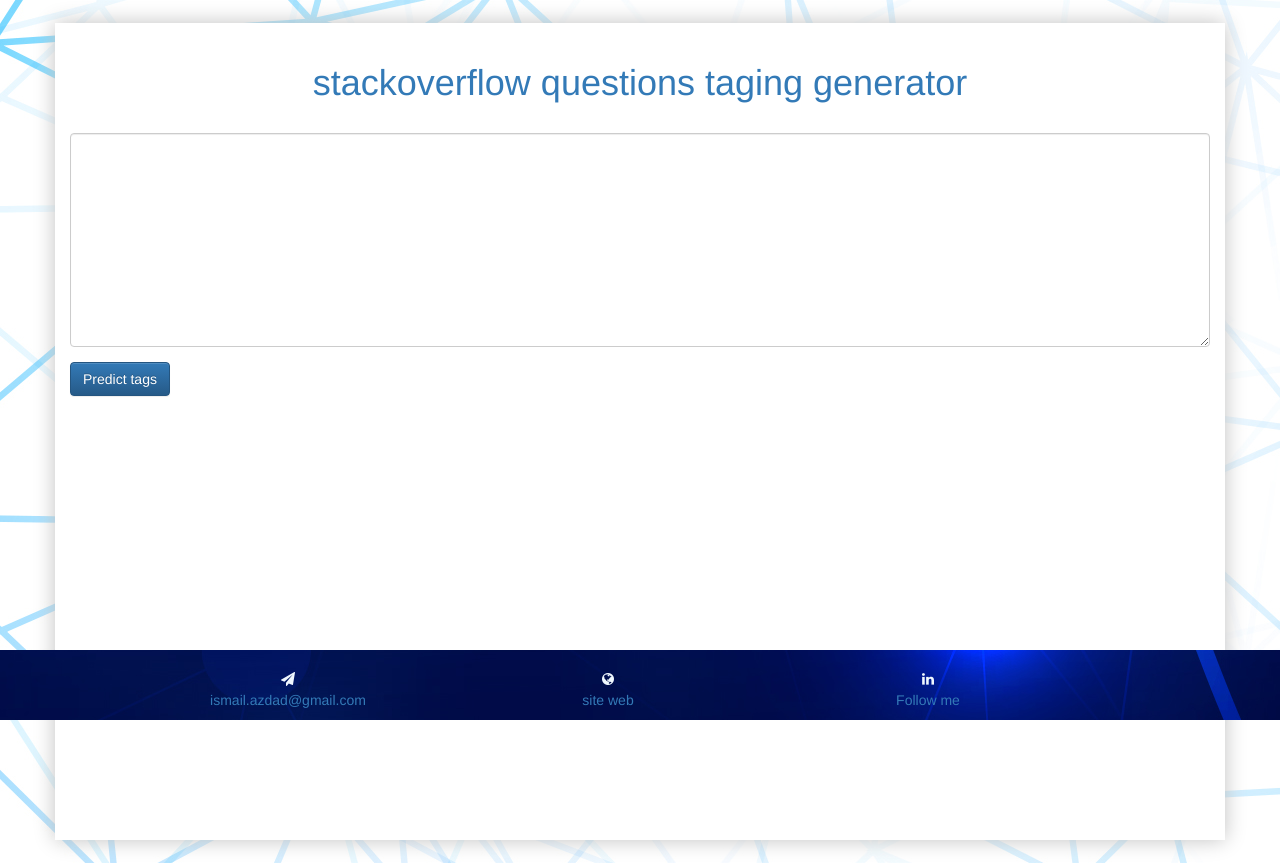
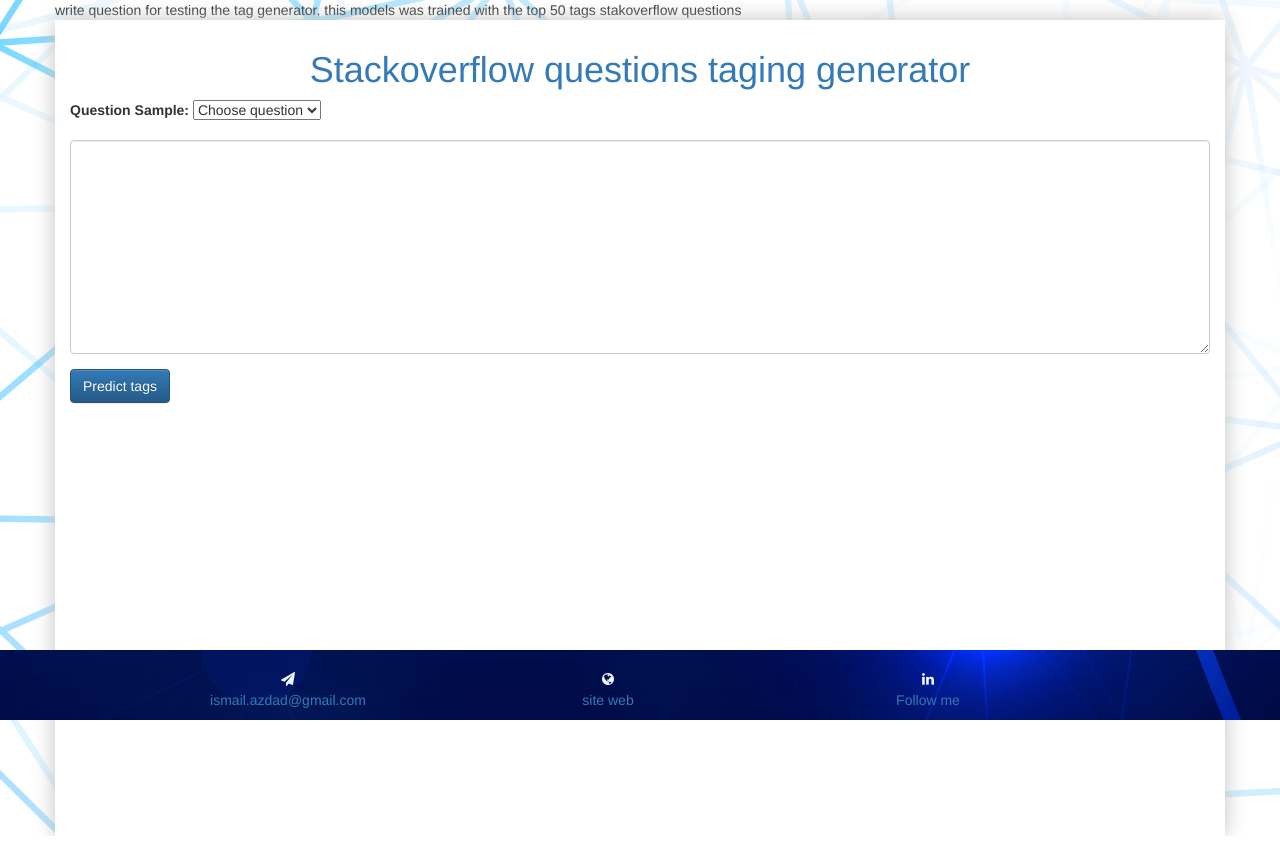
Before and after one commit to ismailazdad/stackoverflowTags, a Flask app: page / in a window 1280 px wide. Shown: the part 80-943 px from the top of the page. After the commit the page ends 916 px from the top, so only its background shows below. Run offline with Flask 2, Linux system fonts and the light colour scheme; parts of the project's set-up code (start-up, migrations or seed data) failed here and were passed over; some libraries are stand-ins or nearby versions.

Commit message:
add sample question in selectbox

```diff
--- a/static/styles/style.css
+++ b/static/styles/style.css
@@ -1,7 +1,5 @@
 .main-section{
-margin:2% 0 2% 0;
-padding: 20px;
-/*margin-top: 100px;*/
+padding: 10px;
 background-color: #fff;
 box-shadow: 0px 0px 20px #c1c1c1;
 }
--- a/templates/index.html
+++ b/templates/index.html
@@ -11,8 +11,26 @@
 <body>
 <div class="container">
     <div class="row">
+        <div>write question for testing the tag generator, this models was trained with the top 50 tags stakoverflow questions</div>
         <div class="col-lg-12 col-sm-12 col-11 main-section">
-            <h1 class="text-center text-primary"> stackoverflow questions taging generator </h1><br>
+            <h1 class="text-center text-primary"> Stackoverflow questions taging generator </h1>
+
+
+            <div class="form-group">
+                <div>
+                    <label for="size">Question Sample:</label>
+                    <select  id="sample" >
+                        <option selected>Choose question</option>
+                        <option value="0">1</option>
+                        <option value="1">2</option>
+                        <option value="2">3</option>
+                        <option value="3">4</option>
+                        <option value="4">5</option>
+                        <option value="5">6</option>
+                    </select>
+                </div>
+            </div>
+
             <form id="formsTagPredictor" onsubmit="sendForm(this.id);return false" method="post">
                 <div class="form-group">
                     <textarea class="form-control" rows="5" id="question" name="question"></textarea>
@@ -54,6 +72,22 @@
 <script src="{{ url_for('static',filename='javascript/fileinput.js') }}" type="text/javascript"></script>
 <script>
 
+    $('#sample').on('change', function() {
+        {#alert( this.value );#}
+        console.log(this.value);
+        console.log(!isNaN(this.value));
+        if(!isNaN(this.value)){
+            $('#question').val(questions[this.value]);
+        }
+    });
+   questions=[
+    "How can I remove a specific item from an array? I have an array of numbers and I'm using the method to add elements to it.\nIs there a simple way to remove a specific element from an array?\nI'm looking for the equivalent of something like:\n\nI have to use core JavaScript. Frameworks are not allowed.\n",
+    "I need to write method that return power of only integer numbers I need to write a method in java to return the power of only integer number and i want this method to return -1 or fire exception if the number exceeds the Integer.MAX_VALUE:\\nI tried the first and easy step:\\n\\nIs the above method accurate, as after debugging i found that when the result exceeds the Integer.MAX_VALUE it will go to negative number, or there is another way to handle this?\\n",
+    "Spring frame work config issue \"prefix context for for element context:annotation-config is not bound\" I am having a weird issue that I can't seem to track down. I have this working with other servers without a problem, but I can't seem to get this one to work. The closest post that I see to my problem was this post The prefix \"context\" for element \"context:component-scan\" is not bound \\nAll others really were just because the prefix was not in the xml file. I am hoping someone might be able to point me in the right direction here. \\nSpring XML file:\\n\\nSo I have that, but getting this error:\\n\\nAppreciate any help. Let me know what else I can provide.\\nThanks\\n",
+    "If I assign instance fields in HttpServlet#init(ServletConfig), does the Servlet spec guarantee I can read them in doGet()? The Servlet specification provides that a container will instantiate a single instance of my , and invoke the service methods (/) from multiple worker threads.\\nAccording to normal threading rules, it is not guaranteed that assignments to instance-level fields in 'happen before' reads from those same fields by other threads executing , unless someone arranges for synchronization at some point.\\nProbably, containers do in fact do some kind of external synchronization to ensure that work done in is visible to 'subsequent' threads.\\nHowever, does the Servlet spec explicitly guarantee that I'm threadsafe? I couldn't find a guarantee like that just now, although I must admit, I haven't read the spec from end-to-end since Servlet 2.4.\\nEDIT\\nFor example, since some answerers are getting things mixed up, my question is: what is it about the Servlet spec that says the following class is threadsafe?\\n\\nCertainly, if I were to do:\\n\\n... then I'd have a threading bug. What makes containers necessarily different?\\nEDIT 2\\nAll the answers asserting that \"the container takes care of that\" are certainly welcome, but my question is specifically about whether the Servlet spec guarantees that behaviour. To answer the question adequately, you've got to make reference to the Servlet spec. (Any version, I'm cool).\\n",
+    "JavaScript - this of this \\nAs in, would log \"Hello, Nurse!\".\\nWill it make a difference if there's control over foo?\\nEdit: There, foo is defined.\\nEdit2: Fine, instead of , . Of course parent doesn't exist, but hopefully now the semantics won't get in the way.\\nEdit3: There isn't a specific case. The provided details are pretty much all I got: There's an object foo, part of a prototype. is a method of , and is supposed to access its grandparent. That's it. Nothing else. That's all the information I have.\\nEdit4: Resolved. Based on the answer provided (and some second-hand help from Douglas Crockford):\\n\\n",
+    "How to use Google Maps without a key? (from static to dynamic with URL) I have seen that many users have asked this question, but in fact there is still no answers with examples of how to use Google Maps without a key (all the answers are references to another webpages).\\nI have managed to use Google Maps without the key, but I only managed to get a static map. Do you have any idea how do this dynamic?\\n\\nEven if you simply click this link you can see the map, and if you change the \"url properties\" you can \"edit\" the map:\\nhttp://maps.googleapis.com/maps/api/staticmap?center=-32.0000343,-58.0000343&zoom=5&size=300x300&sensor=true&visualRefresh=true\\nWhen I say \"dynamic map\" I mean to somethins like this: https://google-developers.appspot.com/maps/documentation/javascript/v2/examples/map-simple\\n"
+]
 
     function sendForm(form_id) {
         console.log('passge function ajax');
@@ -122,7 +156,6 @@
                         $('#resultdiv').append("No results...");
                     }
 
-
                 }
             });
         }else{
```
